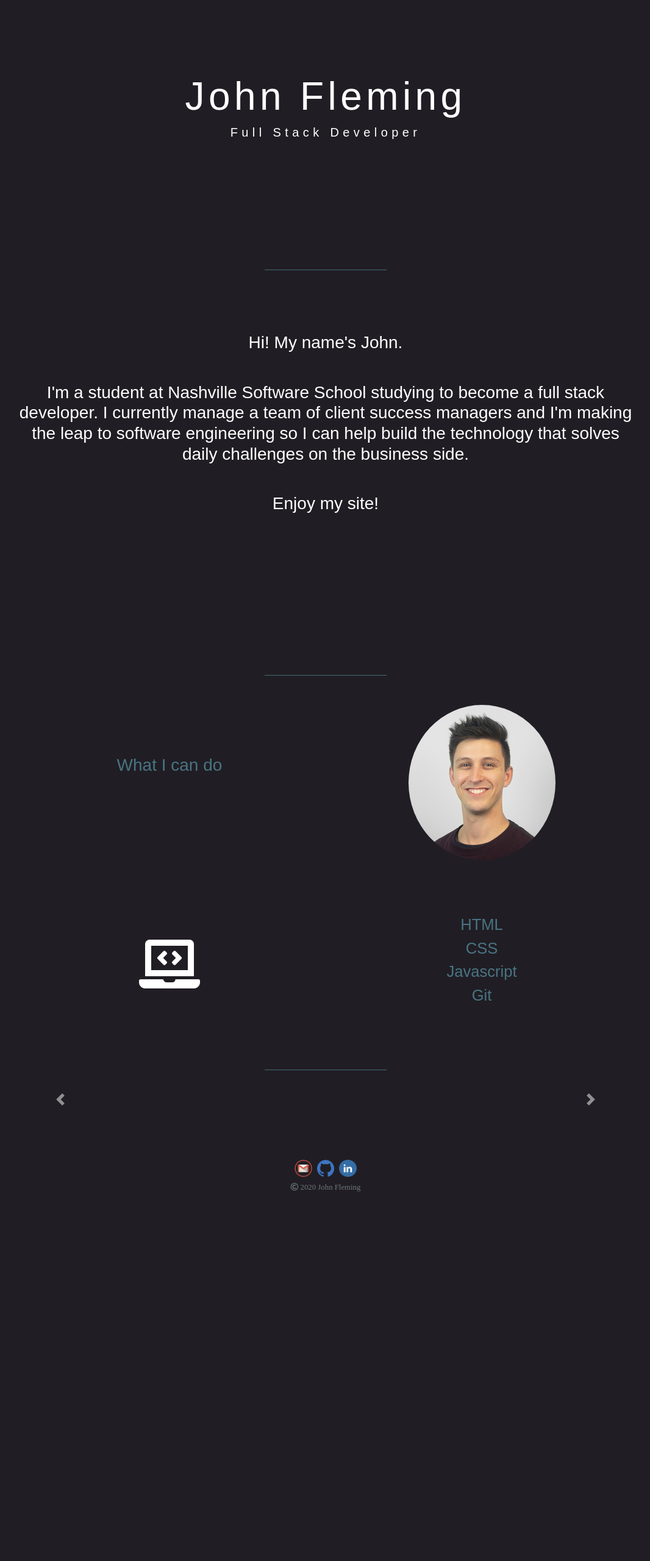
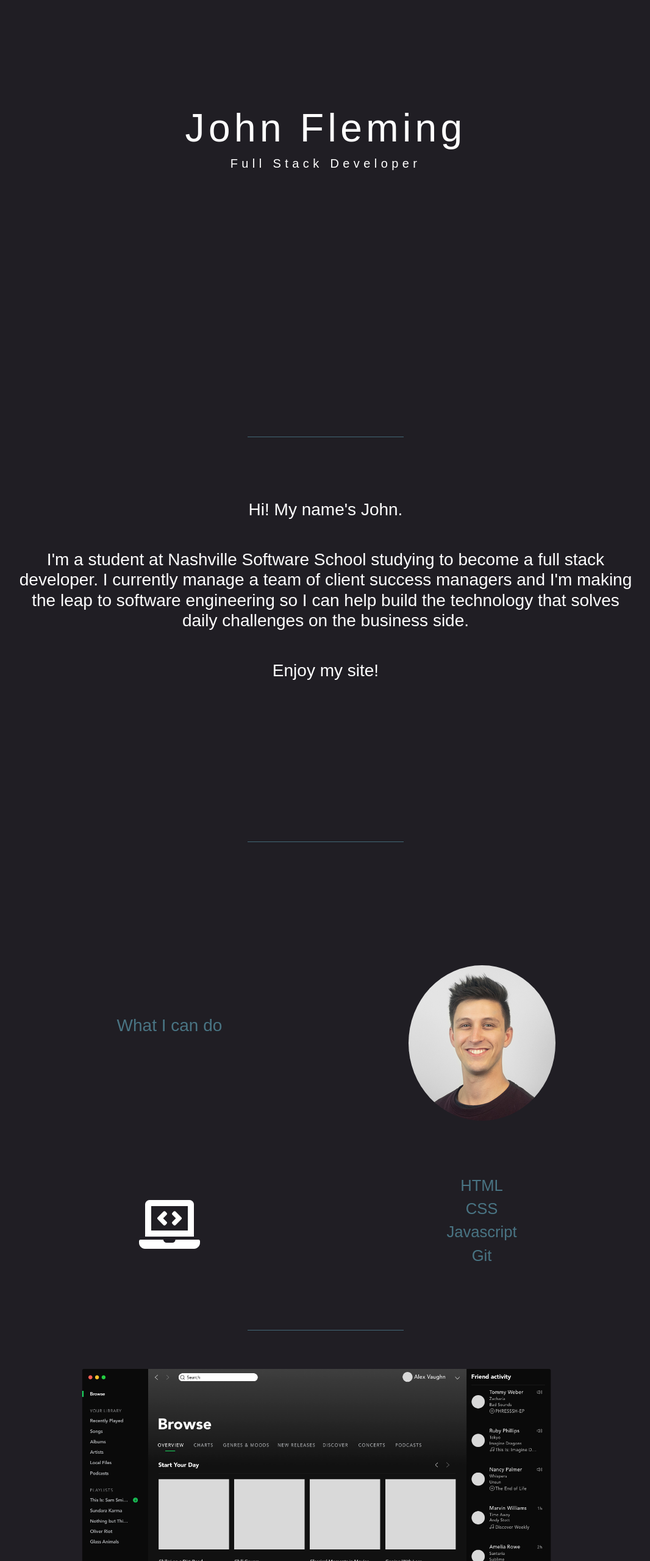
Before and after one commit to John-Fleming/john-fleming-portfolio-site, a website built with webpack: page src/index.html in a window 1280 px wide. Shown: the part 160-2720 px from the top of the page at 61% size, without its empty margins (106-1172 px from the left). Before the commit the page ends 2134 px from the top, so only its background shows below. Built offline with nearby package versions, Linux system fonts and the light colour scheme; a web font is replaced by a local one.

Commit message:
finished webpack refactor on js files

```diff
--- a/src/javascripts/components/projects/projects.js
+++ b/src/javascripts/components/projects/projects.js
@@ -3,10 +3,11 @@ import projectData from '../../helpers/data/projectsData';
 
 const printProjects = () => {
   const projects = projectData.getProjects();
+  const firstAvailableProject = projects.find((x) => x.available);
   let domString = '';
   projects.forEach((project) => {
     if (project.available) {
-      domString += `<div class="row carousel-item container-fluid ${project === project[0] ? 'active' : ''}">`;
+      domString += `<div class="row carousel-item container-fluid ${project === firstAvailableProject ? 'active' : ''}">`;
       domString += '<div class="project-cards text-center col-sm-12">';
       domString += '<div class="project-screenshot">';
       domString += `<img src=${project.screenshot} alt="screenshot of ${project.title}">`;
@@ -27,47 +28,4 @@ const printProjects = () => {
   utils.printToDom('projects', domString);
 };
 
-
-// const oldPrintProjects = (arr) => {
-//   let domString = '';
-//   for (let i = 0; i < arr.length; i++) {
-//   if (arr[i].available && arr[i] === arr[0]) {
-//   domString += `<div class="row carousel-item container-fluid active">`;
-//   domString += `<div class="project-cards text-center col-sm-12">`;
-//   domString += `<div class="project-screenshot">`;
-//   domString += `<img src=${arr[i].screenshot} alt="screenshot of ${arr[i].title}">`;
-//   domString += `</div>`;
-//   domString += `<div class="project-info mt-2">`;
-//   domString += `<h2 class="project-title">${arr[i].title}</h2>`;
-//   domString += `<h5 class="technologies-used">${arr[i].technologiesUsed}</h5>`;
-//   domString += `<p class="project-description my-4">${arr[i].description}</p>`;
-//   domString += `<div class="project-btns">`;
-//   domString += `<button class="project-Url-button btn btn-dark btn-lg mt-1 mx-1"><a class="text-white" href=${arr[i].url} target="_blank">View Project</a></button>`;
-//   domString += `<button class="github-Url-button btn btn-dark btn-lg mt-1 mx-1"><a class="text-white" href=${arr[i].githubUrl} target="_blank">View GitHub</a></button>`;
-//   domString += `</div>`;
-//   domString += `</div>`;
-//   domString += `</div>`;
-//   domString += `</div>`;
-//   } else if (arr[i].available && arr[i] !== arr[0]) {
-//   domString += `<div class="row carousel-item container-fluid">`;
-//   domString += `<div class="project-cards text-center col-sm-12">`;
-//   domString += `<div class="project-screenshot">`;
-//   domString += `<img src=${arr[i].screenshot} alt="screenshot of ${arr[i].title}">`;
-//   domString += `</div>`;
-//   domString += `<div class="project-info mt-2">`;
-//   domString += `<h2 class="project-title">${arr[i].title}</h2>`;
-//   domString += `<h5 class="technologies-used">${arr[i].technologiesUsed}</h5>`;
-//   domString += `<p class="project-description my-4">${arr[i].description}</p>`;
-//   domString += `<div class="project-btns">`;
-//   domString += `<button class="project-Url-button btn btn-dark btn-lg mt-1 mx-1"><a class="text-white" href=${arr[i].url} target="_blank">View Project</a></button>`;
-//   domString += `<button class="github-Url-button btn btn-dark btn-lg mt-1 mx-1"><a class="text-white" href=${arr[i].githubUrl} target="_blank">View GitHub</a></button>`;
-//   domString += `</div>`;
-//   domString += `</div>`;
-//   domString += `</div>`;
-//   domString += `</div>`;
-//   }
-//   }
-//   utils.printToDom('projects', domString);
-//   };
-
 export default { printProjects };
--- /dev/null
+++ b/src/javascripts/components/projects/projects.scss
@@ -0,0 +1,12 @@
+.project-screenshot {
+  max-width: 800px;
+  margin: 0 auto;
+}
+
+.project-screenshot img {
+  width: 100%;
+}
+
+.project-description {
+  font-size: 1.2em;
+}
--- a/src/styles/main.scss
+++ b/src/styles/main.scss
@@ -1,5 +1,6 @@
 @import "~bootstrap/scss/bootstrap";
 @import "~@fortawesome/fontawesome-free/css/all.min.css";
+@import '../javascripts/components/projects/projects.scss';
 
 
 * {
@@ -41,7 +42,7 @@ body {
 
 .breaker {
   background-color: rgb(73, 116, 131);
-  max-width: 200px;
+  max-width: 25%;
   margin: 0 auto;
 }
 
@@ -66,13 +67,14 @@ nav {
 #greeting {
   text-align: center;
   letter-spacing: .4em;
-  padding: 10% 0 20%;
+  // padding: 10% 0 20%;
+  height: 100vh;
+  padding-top: 25%;
 }
 
 .full-name-header {
   font-weight: 300;
   font-size: 4em;
-  margin-top: 10%;
 }
 
 /* BIO SECTION */
@@ -82,6 +84,11 @@ nav {
 }
 
 /* TECHNOLOGIES SECTION */
+
+#technologiesPage {
+  height: 100vh;
+  padding-top: 15%;
+}
 
 #technologiesPage h3 {
   color: rgb(73, 116, 131);
@@ -103,18 +110,18 @@ nav {
 
 /* PROJECTS SECTION */
 
-.project-screenshot {
-  max-width: 800px;
-  margin: 0 auto;
-}
+// .project-screenshot {
+//   max-width: 800px;
+//   margin: 0 auto;
+// }
 
-.project-screenshot img {
-  width: 100%;
-}
+// .project-screenshot img {
+//   width: 100%;
+// }
 
-.project-description {
-  font-size: 1.2em;
-}
+// .project-description {
+//   font-size: 1.2em;
+// }
 
 /* FOOTER */
 
```
